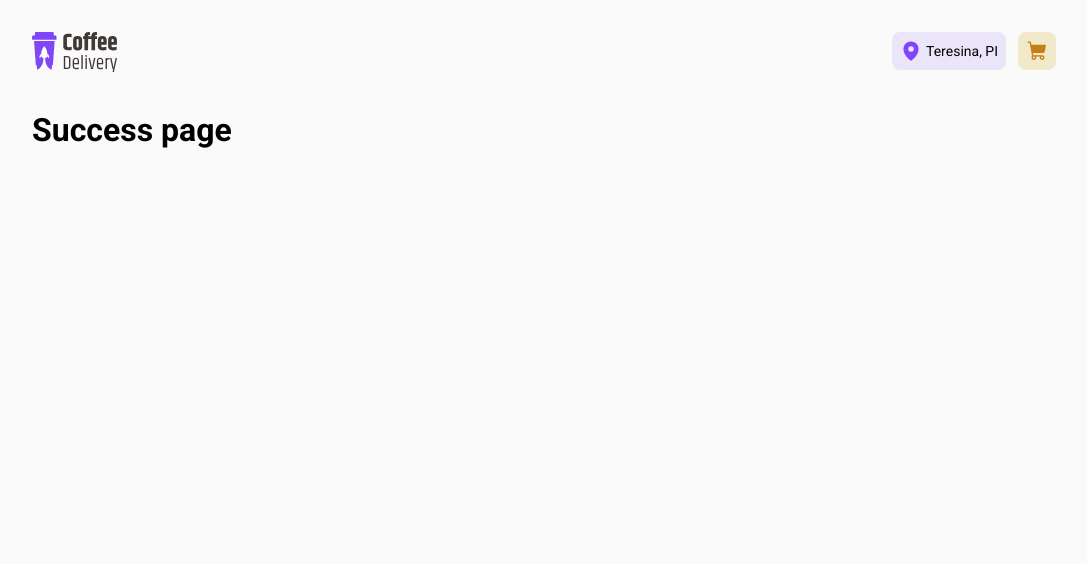
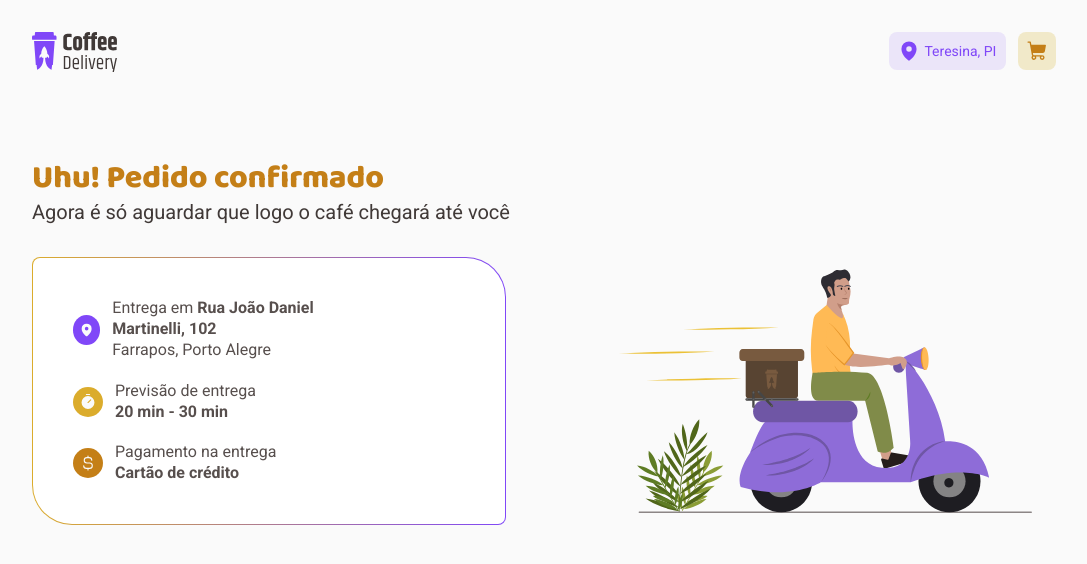
Before and after one commit to hevelinlima/coffee-delivery, a React (Vite) app: page /success in a window 1280 px wide. Shown: the top 564 px of the page, without its empty margins (96-1183 px from the left). Built offline with nearby package versions, Linux system fonts and the light colour scheme.

Commit message:
estilização da success page

```diff
--- a/src/components/Header/styles.ts
+++ b/src/components/Header/styles.ts
@@ -21,11 +21,11 @@ export const Aside = styled.aside`
     align-items: center;
     gap: 0.25rem;
     height: 100%;
-    padding: 0.5rem;
+    padding: 0.6rem;
     border-radius: 8px;
     background: ${(props)=> props.theme.colors['purple-light']};
     p{
-      color: ${(props)=> props.theme['purple']};
+      color: ${(props)=> props.theme.colors['purple']};
       font-size: 0.875rem;
     }
   }
--- a/src/pages/Home/index.tsx
+++ b/src/pages/Home/index.tsx
@@ -55,6 +55,7 @@ export function Home(){
         <img src={ imageMain} alt="" />
       </HomeContainer>
       <CoffeeList>
+        <h1>Nossos cafés</h1>
         <Card />
       </CoffeeList>
     </>
--- a/src/pages/Home/styles.ts
+++ b/src/pages/Home/styles.ts
@@ -28,12 +28,12 @@ export const ItemsContainer = styled.div`
   grid-template-columns: 1fr 1fr;
   grid-row-gap: 1.125rem;
 
-  > div {
+  div {
     display: flex;
     align-items: center;
     gap: 0.75rem;
       .icon-background{
-        padding: 0.3rem;
+        padding: 0.4rem;
         border-radius: 50%;
         color: ${(props)=> props.theme.colors["background"]};
       }
@@ -44,4 +44,9 @@ export const ItemsContainer = styled.div`
     }
 `
 
-export const CoffeeList = styled.div``
+export const CoffeeList = styled.div`
+  h1{
+    ${typography.fonts.titleL};
+    color: ${(props)=> props.theme.colors["base-subtitle"]};
+  }
+`
--- a/src/pages/Success/index.tsx
+++ b/src/pages/Success/index.tsx
@@ -1,5 +1,58 @@
+import { CurrencyDollarSimple, MapPin, Timer } from "@phosphor-icons/react";
+import { DataReview, Heading, MainContainer } from "./styles";
+import illustration from "../../assets/illustration.svg"
+import { useTheme } from "styled-components";
+
 export function Success(){
+  const theme = useTheme()
   return(
-    <h1>Success page</h1>
+    <>
+       <Heading>
+        <h1>Uhu! Pedido confirmado</h1>
+        <span>
+        Agora é só aguardar que logo o café chegará até você
+        </span>
+      </Heading>
+      <MainContainer>
+        <DataReview>
+        <div>
+            <MapPin
+            size={30}
+            weight="fill"
+            className="icons"
+            style={{ backgroundColor: theme.colors['purple'] }}/>
+            <p>
+              Entrega em <strong>Rua João Daniel Martinelli, 102</strong>
+              <br />
+              Farrapos, Porto Alegre
+            </p>
+          </div>
+          <div>
+            <Timer
+            size={30}
+            weight="fill"
+            className="icons"
+            style={{ backgroundColor: theme.colors['yellow'] }}/>
+            <p>
+              Previsão de entrega
+              <br />
+              <strong>20 min - 30 min</strong>
+            </p>
+          </div>
+          <div>
+            <CurrencyDollarSimple
+            size={30}
+            className="icons"
+            style={{ backgroundColor: theme.colors['yellow-dark'] }}/>
+            <p>
+              Pagamento na entrega
+              <br />
+              <strong>Cartão de crédito</strong>
+            </p>
+          </div>
+        </DataReview>
+        <img src={illustration } alt="" />
+      </MainContainer>
+    </>
   )
 }
--- a/src/pages/Success/styles.ts
+++ b/src/pages/Success/styles.ts
@@ -0,0 +1,56 @@
+import styled from "styled-components";
+import { typography } from "../../styles/typography";
+
+
+export const Heading = styled.header`
+ margin-top: 3rem;
+  h1{
+    ${typography.fonts.titleL}
+    color: ${(props)=> props.theme.colors["yellow-dark"]}
+  }
+  span{
+    ${typography.fonts.textL}
+    color: ${(props)=> props.theme.colors["base-subtitle"]}
+  }
+`
+export const MainContainer = styled.main`
+  display: flex;
+  align-items: center;
+  max-width: 70rem;
+  margin-top: 2rem;
+  gap: 6.375rem;
+  max-height: 18.5rem;
+  img {
+    height: 90%;
+    width: 28rem;
+  }
+`
+
+export const DataReview = styled.div`
+  padding: 2.5rem 8.25rem 2.5rem 2.5rem;
+  border-radius: 8px 40px;
+  border: 1px solid transparent;
+  background: linear-gradient(to right, white, white), linear-gradient(to right, #dbac2c, #8047f8);
+  background-clip: padding-box, border-box;
+  background-origin: padding-box, border-box;
+
+  height: 100%;
+  display: flex;
+  flex-direction: column;
+  gap: 1.25rem;
+  div{
+    display: flex;
+    align-items: center;
+    justify-items: space-between;
+    .icons{
+      padding: 0.4rem;
+      border-radius: 50%;
+      color: ${(props)=> props.theme.colors["background"]};
+    }
+    p{
+      padding-left: 0.75rem;
+      ${typography.fonts.textM}
+      color: ${(props)=> props.theme.colors["base-text"]};
+    }
+  }
+`
```
Also changed, not shown: src/assets/illustration.svg (added).
